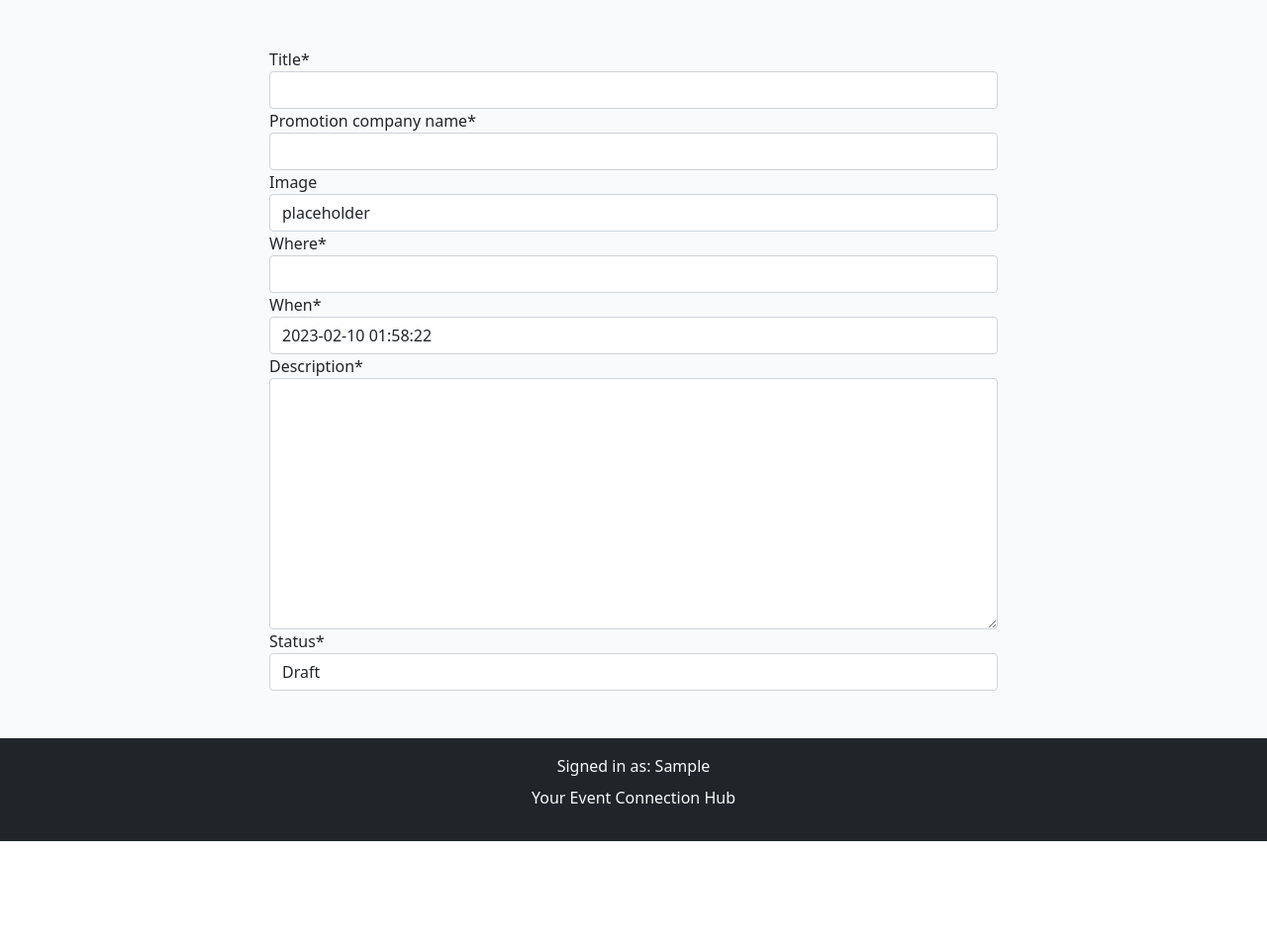
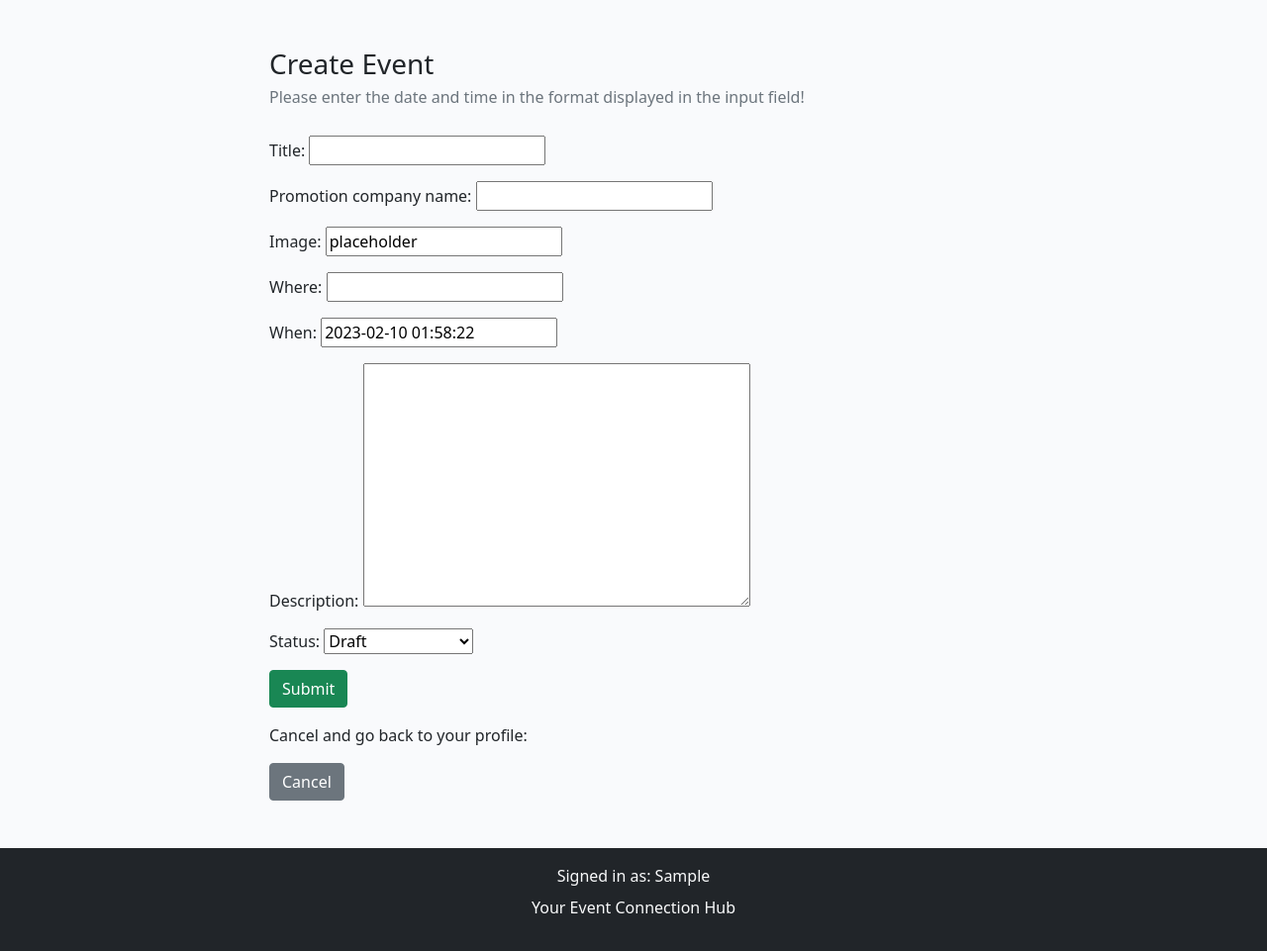
Before and after one commit to Wonka-source/Spark, a Django app: page /create_event in a window 1280 px wide. Shown: the part 77-1038 px from the top of the page at 99% size. Before the commit the page ends 927 px from the top, so only its background shows below. Run offline with Django 3.2, Linux system fonts and the light colour scheme; the visitor is signed in with stand-in values (Sample User, id 1); some libraries are stand-ins or nearby versions.

Commit message:
add view, url & html for create_event

```diff
--- a/app_spark/urls.py
+++ b/app_spark/urls.py
@@ -5,7 +5,7 @@ from django.urls import path
 urlpatterns = [
     path('', views.EventList.as_view(), name='home'),
     path('about/', views.about, name='about'),
-    path('create_event', views.create_event, name='create_event'),
+    path('create_event', views.add_event, name='create_event'),
     path('user_profile/', views.UserProfile.as_view(), name='user_profile'),
     path('<int:event_id>/', views.event_detail, name='event_detail'),
 
--- a/app_spark/views.py
+++ b/app_spark/views.py
@@ -7,6 +7,7 @@ from django.utils import timezone
 from django.contrib.auth.mixins import LoginRequiredMixin
 from django.core.exceptions import PermissionDenied
 from datetime import timedelta
+from django.urls import reverse, path
 
 
 class EventList(generic.ListView):
@@ -47,6 +48,30 @@ def event_detail(request, event_id):
         raise PermissionDenied
 
 
+@login_required(login_url='/accounts/login/')
+def add_event(request):
+
+    template = 'create_event.html'
+
+    form = EventForm()
+
+    if request.method == 'POST':
+        form = EventForm(request.POST, request.FILES)
+
+        if form.is_valid():
+            event = form.save(commit=False)
+            event.promoter = request.user
+            event.save()
+            return redirect(
+                reverse('user_profile')
+            )
+    context = {
+        'page_title': 'Create Event',
+        'form': form
+    }
+
+    return render(request, template, context)
+
 
 
 def about(request):
--- a/templates/create_event.html
+++ b/templates/create_event.html
@@ -1,25 +1,36 @@
 {% extends "base.html" %} {% block content %}
 
-<!-- {% load static %} -->
+
 {% load crispy_forms_tags %}
 
-<!-- <script src="{% url 'js-catlog' %}"></script> -->
 
-<!-- <script src="{% static '/admin/js/core.js' %}"></script> -->
-<!-- <script src="https://code.jquery.com/jquery-3.6.0.min.js"></script> -->
-
-<!-- <link rel="stylesheet" href="{% static 'admin/css/widgets.css' %}"> -->
 
 
 {% if user.is_authenticated %}
+
+
 <div class="container my-5">
     <div class="row">
         <div class="col-lg-8 offset-lg-2">
-{{ event_form | crispy }}
+            <h3>{% block title %} Create Event {% endblock %}</h3>
+            <h6 class="text-muted my-1 pb-4">Please enter the date and time in the format displayed in the input field!</h6>
+            <form class="" method="POST" action="create_event" enctype="multipart/form-data">
+                <!-- {{ event_form | crispy }} -->
+                {{ form.as_p  }}
+                {% csrf_token %}
 
-{% csrf_token %}
-</div>
-</div>
+                <ul></ul>
+                <button class="btn btn-success" type="submit">Submit</button>
+
+            </form>
+            <ul></ul>
+            <p>Cancel and go back to your profile:</p>
+            <span><a href="{% url 'user_profile' %}">
+                    <button class="btn btn btn-secondary">Cancel</button>
+                </a></span>
+
+        </div>
+    </div>
 </div>
 {% endif %}
 {% endblock %}
```
